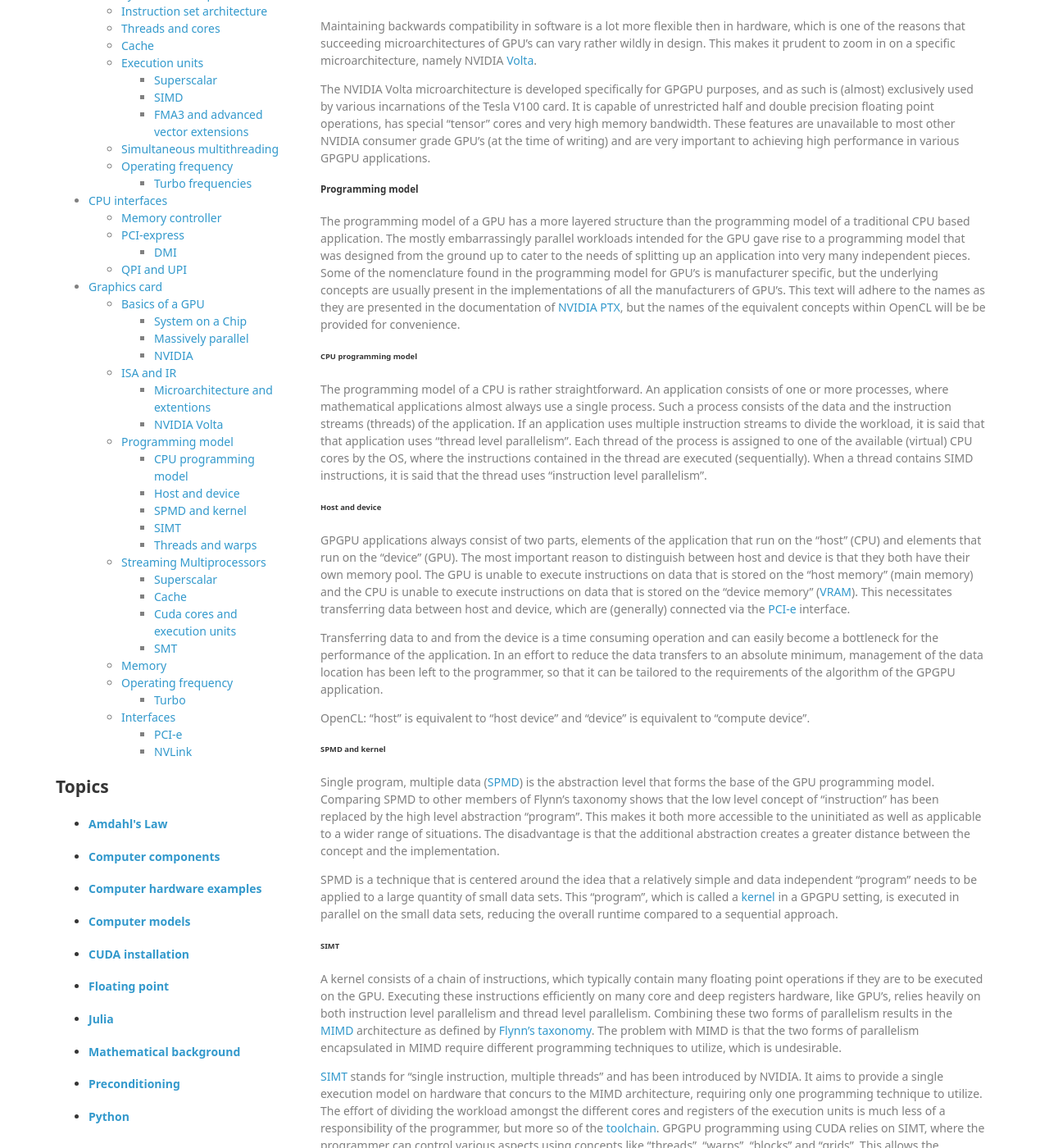
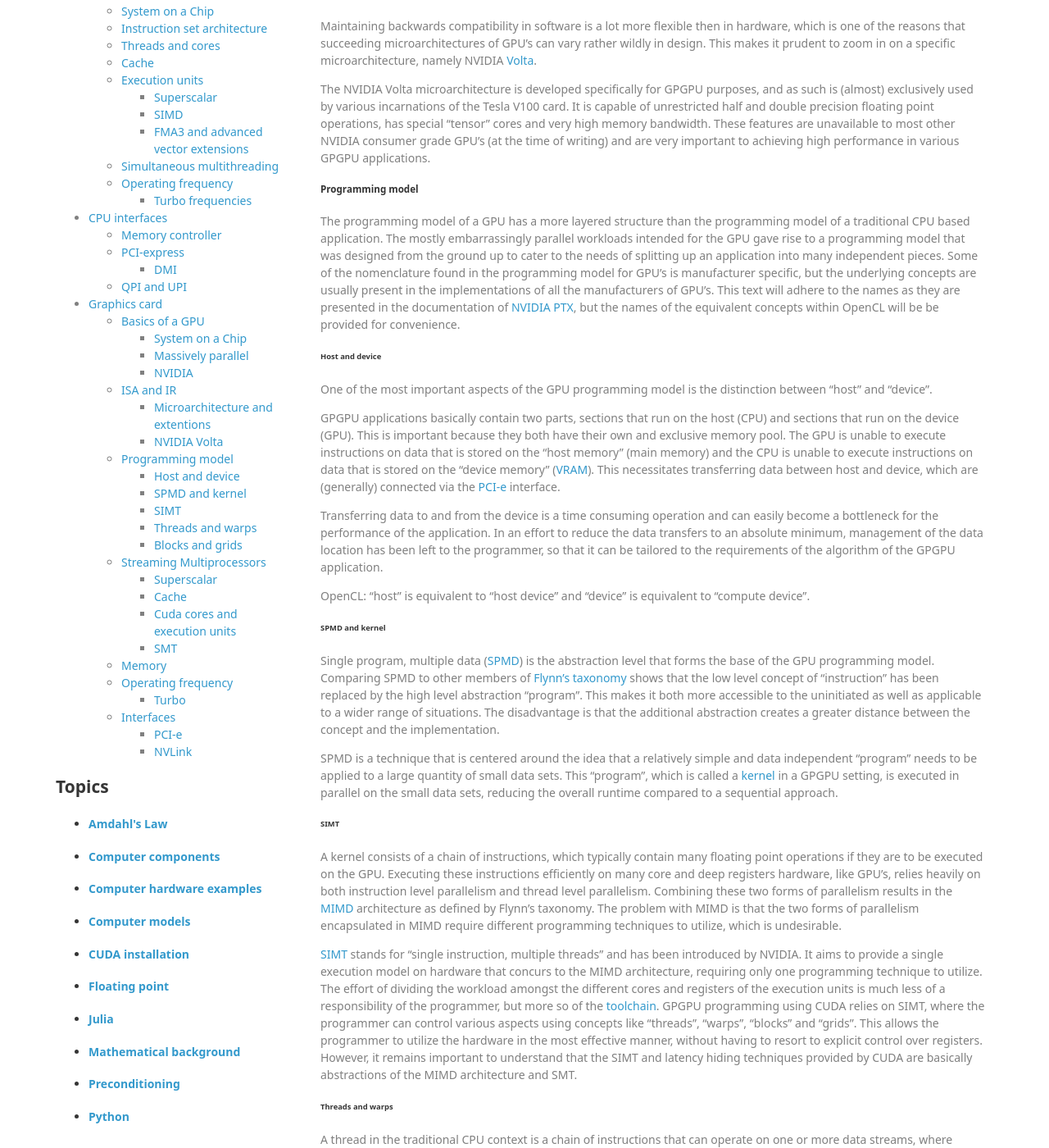
Before and after one commit to lucasbekker/lucasbekker.github.io, a Jekyll site: the page built from _sections/Computer_components.md, in a window 1280 px wide and 1400 px high, scrolled down 8032 px. Shown: the whole window at 82% size. Built offline with Jekyll 4.4.1, drawn with Linux system fonts in a browser that asks for light colours; nearby versions of some CDN libraries; formulas are drawn with MathJax 3; some of the changed text lies outside the part shown.

Commit message:
Small fixes to text.

```diff
--- a/_sections/Computer_components.md
+++ b/_sections/Computer_components.md
@@ -213,15 +213,13 @@
 
 ##### Programming model
 
-The programming model of a GPU has a more layered structure than the programming model of a traditional CPU based application. The mostly embarrassingly parallel workloads intended for the GPU gave rise to a programming model that was designed from the ground up to cater to the needs of splitting up an application into very many independent pieces. Some of the nomenclature found in the programming model for GPU's is manufacturer specific, but the underlying concepts are usually present in the implementations of all the manufacturers of GPU's. This text will adhere to the names as they are presented in the documentation of [NVIDIA PTX](https://docs.nvidia.com/cuda/parallel-thread-execution/index.html), but the names of the equivalent concepts within OpenCL will be be provided for convenience.
-
-###### CPU programming model
-
-The programming model of a CPU is rather straightforward. An application consists of one or more processes, where mathematical applications almost always use a single process. Such a process consists of the data and the instruction streams (threads) of the application. If an application uses multiple instruction streams to divide the workload, it is said that that application uses "thread level parallelism". Each thread of the process is assigned to one of the available (virtual) CPU cores by the OS, where the instructions contained in the thread are executed (sequentially). When a thread contains SIMD instructions, it is said that the thread uses "instruction level parallelism".
+The programming model of a GPU has a more layered structure than the programming model of a traditional CPU based application. The mostly embarrassingly parallel workloads intended for the GPU gave rise to a programming model that was designed from the ground up to cater to the needs of splitting up an application into many independent pieces. Some of the nomenclature found in the programming model for GPU's is manufacturer specific, but the underlying concepts are usually present in the implementations of all the manufacturers of GPU's. This text will adhere to the names as they are presented in the documentation of [NVIDIA PTX](https://docs.nvidia.com/cuda/parallel-thread-execution/index.html), but the names of the equivalent concepts within OpenCL will be be provided for convenience.
 
 ###### Host and device
 
-GPGPU applications always consist of two parts, elements of the application that run on the "host" (CPU) and elements that run on the "device" (GPU). The most important reason to distinguish between host and device is that they both have their own memory pool. The GPU is unable to execute instructions on data that is stored on the "host memory" (main memory) and the CPU is unable to execute instructions on data that is stored on the "device memory" ([VRAM](https://en.wikipedia.org/wiki/Video_card#Video_memory)). This necessitates transferring data between host and device, which are (generally) connected via the [PCI-e](https://lucasbekker.github.io/Computer_components#pci-express) interface.
+One of the most important aspects of the GPU programming model is the distinction between "host" and "device".
+
+GPGPU applications basically contain two parts, sections that run on the host (CPU) and sections that run on the device (GPU). This is important because they both have their own and exclusive memory pool. The GPU is unable to execute instructions on data that is stored on the "host memory" (main memory) and the CPU is unable to execute instructions on data that is stored on the "device memory" ([VRAM](https://en.wikipedia.org/wiki/Video_card#Video_memory)). This necessitates transferring data between host and device, which are (generally) connected via the [PCI-e](https://lucasbekker.github.io/Computer_components#pci-express) interface.
 
 Transferring data to and from the device is a time consuming operation and can easily become a bottleneck for the performance of the application. In an effort to reduce the data transfers to an absolute minimum, management of the data location has been left to the programmer, so that it can be tailored to the requirements of the algorithm of the GPGPU application.
 
@@ -229,13 +227,13 @@
 
 ###### SPMD and kernel
 
-Single program, multiple data ([SPMD](https://en.wikipedia.org/wiki/SPMD)) is the abstraction level that forms the base of the GPU programming model. Comparing SPMD to other members of Flynn's taxonomy shows that the low level concept of "instruction" has been replaced by the high level abstraction "program". This makes it both more accessible to the uninitiated as well as applicable to a wider range of situations. The disadvantage is that the additional abstraction creates a greater distance between the concept and the implementation.
+Single program, multiple data ([SPMD](https://en.wikipedia.org/wiki/SPMD)) is the abstraction level that forms the base of the GPU programming model. Comparing SPMD to other members of [Flynn's taxonomy](https://en.wikipedia.org/wiki/Flynn%27s_taxonomy) shows that the low level concept of "instruction" has been replaced by the high level abstraction "program". This makes it both more accessible to the uninitiated as well as applicable to a wider range of situations. The disadvantage is that the additional abstraction creates a greater distance between the concept and the implementation.
 
 SPMD is a technique that is centered around the idea that a relatively simple and data independent "program" needs to be applied to a large quantity of small data sets. This "program", which is called a [kernel](https://en.wikipedia.org/wiki/Compute_kernel) in a GPGPU setting, is executed in parallel on the small data sets, reducing the overall runtime compared to a sequential approach.
 
 ###### SIMT
 
-A kernel consists of a chain of instructions, which typically contain many floating point operations if they are to be executed on the GPU. Executing these instructions efficiently on many core and deep registers hardware, like GPU's, relies heavily on both instruction level parallelism and thread level parallelism. Combining these two forms of parallelism results in the [MIMD](https://en.wikipedia.org/wiki/MIMD) architecture as defined by [Flynn's taxonomy](https://en.wikipedia.org/wiki/Flynn%27s_taxonomy). The problem with MIMD is that the two forms of parallelism encapsulated in MIMD require different programming techniques to utilize, which is undesirable.
+A kernel consists of a chain of instructions, which typically contain many floating point operations if they are to be executed on the GPU. Executing these instructions efficiently on many core and deep registers hardware, like GPU's, relies heavily on both instruction level parallelism and thread level parallelism. Combining these two forms of parallelism results in the [MIMD](https://en.wikipedia.org/wiki/MIMD) architecture as defined by Flynn's taxonomy. The problem with MIMD is that the two forms of parallelism encapsulated in MIMD require different programming techniques to utilize, which is undesirable.
 
 [SIMT](https://en.wikipedia.org/wiki/Single_instruction,_multiple_threads) stands for "single instruction, multiple threads" and has been introduced by NVIDIA. It aims to provide a single execution model on hardware that concurs to the MIMD architecture, requiring only one programming technique to utilize. The effort of dividing the workload amongst the different cores and registers of the execution units is much less of a responsibility of the programmer, but more so of the [toolchain](https://en.wikipedia.org/wiki/Toolchain). GPGPU programming using CUDA relies on SIMT, where the programmer can control various aspects using concepts like "threads", "warps", "blocks" and "grids". This allows the programmer to utilize the hardware in the most effective manner, without having to resort to explicit control over registers. However, it remains important to understand that the SIMT and latency hiding techniques provided by CUDA are basically abstractions of the MIMD architecture and SMT.
 
@@ -263,6 +261,12 @@
 
 OpenCL: "thread" is equivalent to "work item" and "warp" is equivalent to "wavefront".
 
+###### Blocks and grids
+
+Warps are the most obvious grouping method of threads from the hardware perspective, but are not very convenient from an algorithm design point of view.
+
+OpenCL: "block" is equivalent to "work group" and "grid" is equivalent to "NDRange".
+
 ##### Streaming Multiprocessors
 
 ###### Superscalar
```
